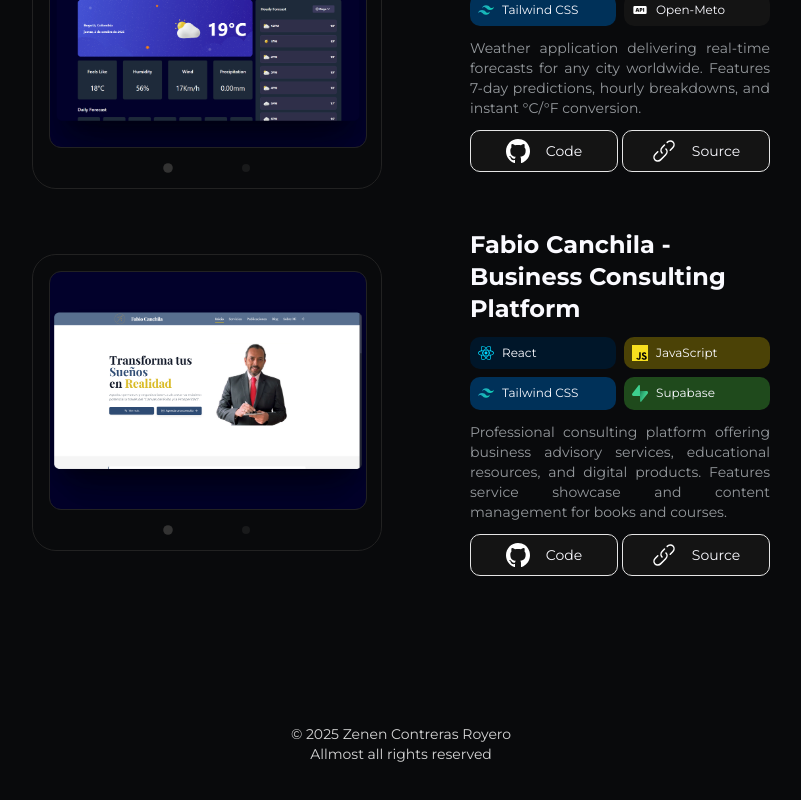
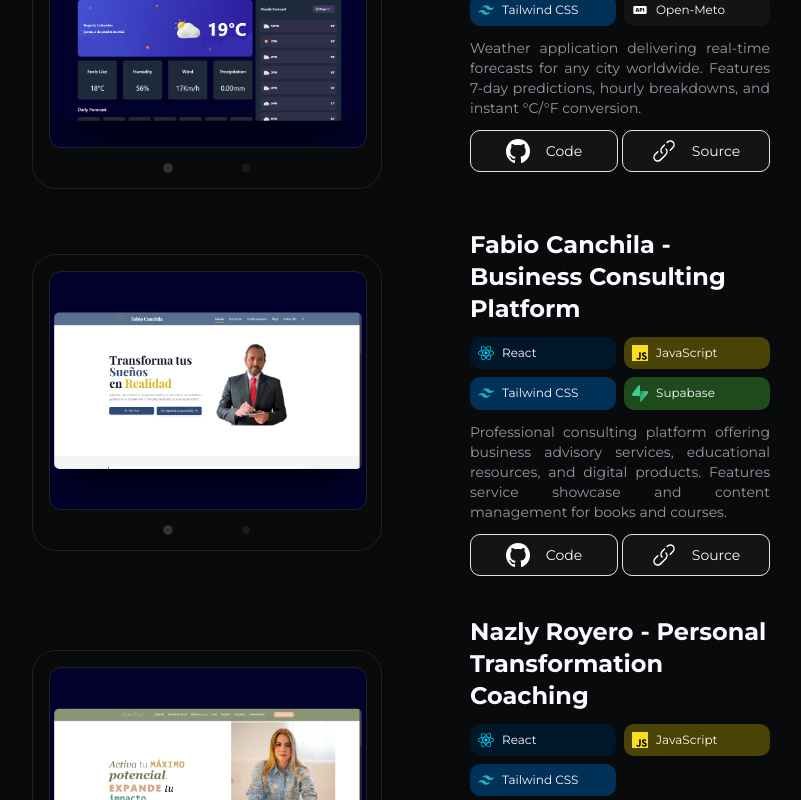
Before and after one commit to ZenenContreras/portfolio, a React (Vite) app: page / in a window 1280 px wide. Shown: the part 2000-2800 px from the top of the page, without its empty margins (239-1040 px from the left). Built offline with nearby package versions, Linux system fonts and the light colour scheme.

Commit message:
feat: nazlyrouero project

```diff
--- a/src/components/Projects.jsx
+++ b/src/components/Projects.jsx
@@ -21,6 +21,21 @@ function Projects () {
             "images": [
                 {"images":"/projectsMockUp/MockUpFabioCanchila.jpeg"},
                 {"images":"/projectsMockUp/MockUpFabioCanchilaMobile.jpeg"}
+            ]
+        },
+        {
+            "name": "Nazly Royero - Personal Transformation Coaching",
+            "Description": "Coaching platform specializing in personal and professional transformation through the 'Método Estrella'. Features blog content, service offerings, and integrated scheduling system for one-on-one sessions.",
+            "Tech": [
+                {"name":"React", "icon": "/SkillsLogo/react.svg", "color": "#001629"},
+                {"name":"JavaScript", "icon": "/SkillsLogo/javascriptdark.svg", "color": "#4B4206"},
+                {"name":"Tailwind CSS", "icon": "/SkillsLogo/tailwindcss.svg", "color": "#003159"}
+            ],
+            "Link": "https://nazlyroyero.com",
+            "Github": "https://github.com/ZenenContreras/NazlyRoyero",
+            "images": [
+                {"images":"/projectsMockUp/MockUpNazly.jpeg"},
+                {"images":"/projectsMockUp/MockUpNazlyMobile.jpeg"}
             ]
         }
     ]
```
Also changed, not shown: public/projectsMockUp/MockUpNazly.jpeg (added), public/projectsMockUp/MockUpNazlyMobile.jpeg (added).
